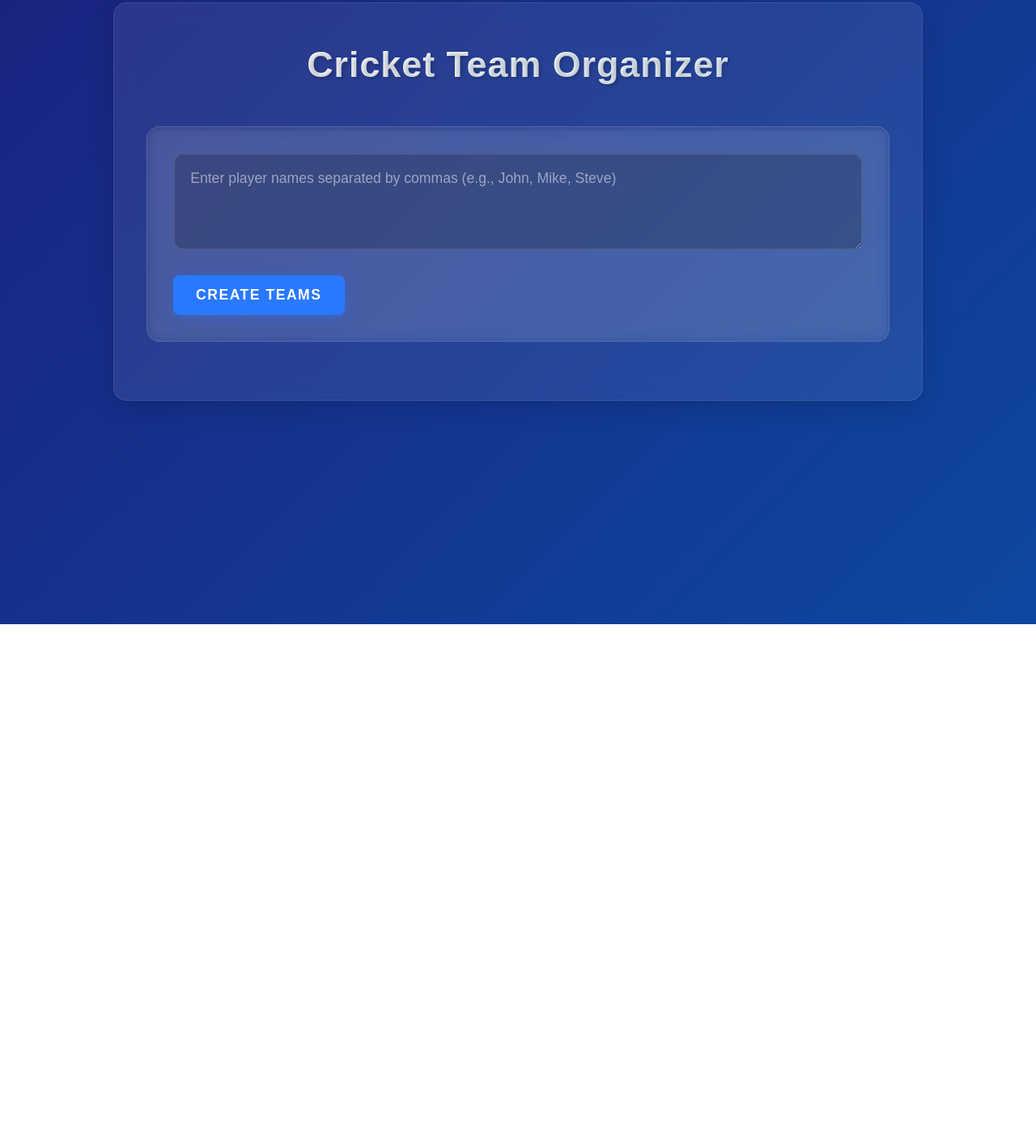
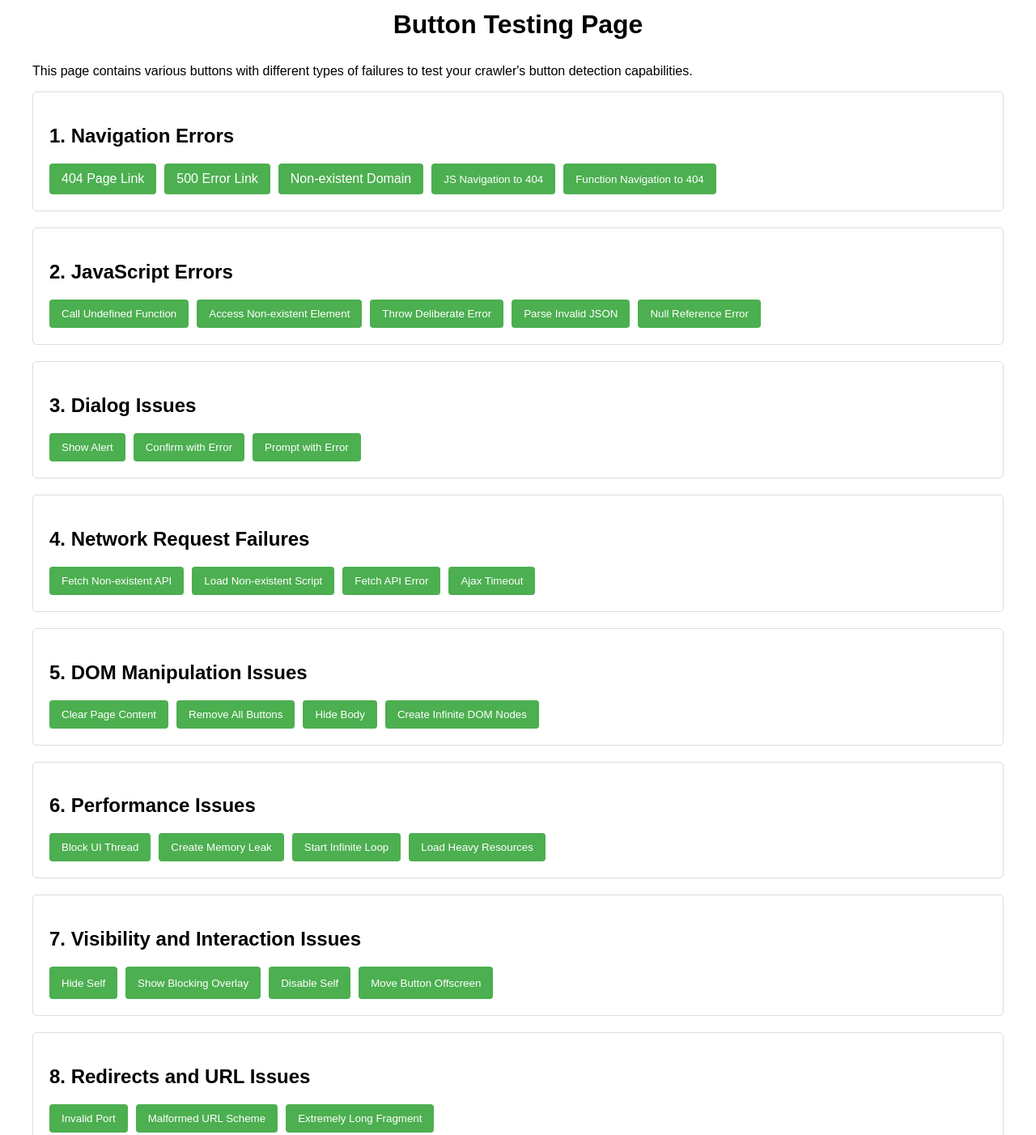
Before and after one commit to AshishMishra8120/cricket, a plain HTML site: page index.html in a window 1280 px wide. Shown: the part 29-1431 px from the top of the page at 81% size. Before the commit the page ends 800 px from the top, so only its background shows below. Drawn offline with Linux system fonts and the light colour scheme.

Commit message:
Update index.html

```diff
--- a/index.html
+++ b/index.html
@@ -3,405 +3,251 @@
 <head>
     <meta charset="UTF-8">
     <meta name="viewport" content="width=device-width, initial-scale=1.0">
-    <title>Exatip Cricket Team Organizer</title>
+    <title>Button Testing Page</title>
     <style>
-        :root {
-            --primary-color: #1a237e;
-            --secondary-color: #0d47a1;
-            --accent-color: #2979ff;
-            --success-color: #00c853;
-            --text-color: #ffffff;
-            --shadow-color: rgba(0, 0, 0, 0.15);
-            --card-bg: rgba(255, 255, 255, 0.08);
-            --hover-bg: rgba(255, 255, 255, 0.12);
-            --border-radius: 16px;
-        }
-
-        * {
-            margin: 0;
-            padding: 0;
-            box-sizing: border-box;
-            font-family: 'Poppins', sans-serif;
-        }
-
         body {
-            background: linear-gradient(135deg, var(--primary-color), var(--secondary-color));
-            min-height: 100vh;
-            padding: 2rem;
-            color: var(--text-color);
-            line-height: 1.6;
-            background-attachment: fixed;
-        }
-
-        .container {
-            max-width: 1000px;
+            font-family: Arial, sans-serif;
+            max-width: 1200px;
             margin: 0 auto;
-            padding: 2.5rem;
-            background: var(--card-bg);
-            border-radius: var(--border-radius);
-            box-shadow: 0 8px 32px var(--shadow-color);
-            backdrop-filter: blur(10px);
-            border: 1px solid rgba(255, 255, 255, 0.1);
+            padding: 20px;
         }
 
         h1 {
             text-align: center;
-            margin-bottom: 2.5rem;
-            font-size: 2.8rem;
-            font-weight: 700;
-            background: linear-gradient(45deg, #fff, #e3f2fd);
-            -webkit-background-clip: text;
-            -webkit-text-fill-color: transparent;
-            text-shadow: 2px 2px 4px rgba(0, 0, 0, 0.2);
-            letter-spacing: 1px;
+            margin-bottom: 30px;
         }
 
-        .input-section {
-            background: var(--card-bg);
-            padding: 2rem;
-            border-radius: var(--border-radius);
-            margin-bottom: 2rem;
-            box-shadow: inset 0 2px 4px var(--shadow-color);
-            border: 1px solid rgba(255, 255, 255, 0.1);
+        .test-section {
+            border: 1px solid #ddd;
+            padding: 20px;
+            margin-bottom: 20px;
+            border-radius: 5px;
         }
 
-        textarea {
-            width: 100%;
-            padding: 1.2rem;
-            border: 2px solid rgba(255, 255, 255, 0.1);
-            border-radius: calc(var(--border-radius) - 4px);
-            background: rgba(0, 0, 0, 0.2);
-            color: var(--text-color);
-            font-size: 1.1rem;
-            min-height: 120px;
-            margin-bottom: 1.5rem;
-            resize: vertical;
-            transition: all 0.3s ease;
+        .button-container {
+            display: flex;
+            flex-wrap: wrap;
+            gap: 10px;
+            margin-top: 10px;
         }
 
-        textarea:focus {
-            outline: none;
-            border-color: var(--accent-color);
-            box-shadow: 0 0 0 3px rgba(41, 121, 255, 0.2);
-            background: rgba(0, 0, 0, 0.25);
+        button, a.button {
+            padding: 10px 15px;
+            background-color: #4CAF50;
+            color: white;
+            border: none;
+            border-radius: 4px;
+            cursor: pointer;
+            text-decoration: none;
+            display: inline-block;
         }
 
-        textarea::placeholder {
-            color: rgba(255, 255, 255, 0.5);
+        button:hover, a.button:hover {
+            background-color: #45a049;
         }
 
-        button {
-            padding: 14px 28px;
-            background: var(--accent-color);
-            border: none;
-            border-radius: calc(var(--border-radius) - 8px);
-            color: white;
-            font-size: 1.1rem;
-            font-weight: 600;
-            cursor: pointer;
-            transition: all 0.3s ease;
-            text-transform: uppercase;
-            letter-spacing: 1.5px;
-            box-shadow: 0 4px 15px rgba(41, 121, 255, 0.3);
+        button.error {
+            background-color: #f44336;
         }
 
-        button:hover {
-            background: #2962ff;
-            transform: translateY(-2px);
-            box-shadow: 0 6px 20px rgba(41, 121, 255, 0.4);
+        button.warning {
+            background-color: #ff9800;
         }
 
-        button:active {
-            transform: translateY(0);
+        #overlay {
+            display: none;
+            position: fixed;
+            top: 0;
+            left: 0;
+            width: 100%;
+            height: 100%;
+            background-color: rgba(0,0,0,0.7);
+            z-index: 1000;
         }
 
-        .teams-display {
-            display: none;
-            gap: 2rem;
-            margin-top: 2.5rem;
-        }
-
-        .team {
-            background: var(--card-bg);
-            padding: 2rem;
-            border-radius: var(--border-radius);
-            margin: 1rem 0;
-            box-shadow: 0 4px 15px var(--shadow-color);
-            border: 1px solid rgba(255, 255, 255, 0.1);
-            transition: transform 0.3s ease;
-        }
-
-        .team:hover {
-            transform: translateY(-5px);
-        }
-
-        .team h2 {
-            color: #fff;
-            margin-bottom: 1.5rem;
-            padding-bottom: 0.8rem;
-            border-bottom: 2px solid rgba(255, 255, 255, 0.1);
-            font-size: 1.8rem;
-            text-transform: uppercase;
-            letter-spacing: 2px;
-        }
-
-        .player-list {
-            list-style: none;
-            padding: 0;
-        }
-
-        .player-list li {
-            padding: 0.8rem 1rem;
-            border-bottom: 1px solid rgba(255, 255, 255, 0.1);
-            transition: background-color 0.3s ease;
-            border-radius: 8px;
-        }
-
-        .player-list li:hover {
-            background: var(--hover-bg);
-        }
-
-        .common-player {
-            background: linear-gradient(45deg, #ff6f00, #ff9100);
-            padding: 1.2rem;
-            border-radius: var(--border-radius);
-            margin-top: 1.5rem;
-            text-align: center;
-            font-weight: bold;
-            box-shadow: 0 4px 15px rgba(255, 145, 0, 0.3);
-            border: 1px solid rgba(255, 255, 255, 0.1);
-        }
-
-        .coin-section {
-            display: none;
-            text-align: center;
-            margin-top: 2.5rem;
-            padding: 2.5rem;
-            background: var(--card-bg);
-            border-radius: var(--border-radius);
-            border: 1px solid rgba(255, 255, 255, 0.1);
-        }
-
-        .coin {
-            width: 200px;
-            height: 200px;
-            margin: 2.5rem auto;
-            position: relative;
-            cursor: pointer;
-            transform-style: preserve-3d;
-            transition: transform 3s ease-out;
-        }
-
-        .coin-heads, .coin-tails {
-            width: 100%;
-            height: 100%;
-            position: absolute;
-            backface-visibility: hidden;
-            border-radius: 50%;
-            display: flex;
-            align-items: center;
-            justify-content: center;
-            font-size: 3rem;
-            font-weight: bold;
-            background: linear-gradient(45deg, #ffd700, #ffab00);
-            box-shadow:
-                0 0 30px rgba(255, 215, 0, 0.5),
-                inset 0 0 20px rgba(255, 255, 255, 0.5);
-            border: 8px solid #fff;
-        }
-
-        .coin-tails {
-            transform: rotateY(180deg);
-            background: linear-gradient(45deg, #ffab00, #ffd700);
-        }
-
-        #tossResult {
-            font-size: 1.8rem;
-            font-weight: bold;
-            margin-top: 1.5rem;
-            padding: 1.2rem;
-            background: var(--card-bg);
-            border-radius: var(--border-radius);
-            animation: fadeIn 0.5s ease-out;
-        }
-
-        @keyframes fadeIn {
-            from { opacity: 0; transform: translateY(10px); }
-            to { opacity: 1; transform: translateY(0); }
-        }
-
-        @media (max-width: 768px) {
-            body {
-                padding: 1rem;
-            }
-
-            .container {
-                padding: 1.5rem;
-            }
-
-            h1 {
-                font-size: 2rem;
-            }
-
-            .coin {
-                width: 150px;
-                height: 150px;
-            }
-
-            button {
-                width: 100%;
-            }
-        }
-
-        /* Glass morphism effect for cards */
-        .team, .input-section, .coin-section {
-            backdrop-filter: blur(10px);
-            -webkit-backdrop-filter: blur(10px);
-        }
-
-        /* Smooth scrolling */
-        html {
-            scroll-behavior: smooth;
+        code {
+            background-color: #f5f5f5;
+            padding: 2px 4px;
+            border-radius: 3px;
+            font-family: monospace;
         }
     </style>
 </head>
 <body>
-    <div class="container">
-        <h1>Cricket Team Organizer</h1>
+    <h1>Button Testing Page</h1>
+    <p>This page contains various buttons with different types of failures to test your crawler's button detection capabilities.</p>
 
-        <div class="input-section">
-            <textarea id="playerNames" placeholder="Enter player names separated by commas (e.g., John, Mike, Steve)"></textarea>
-            <button onclick="createTeams()">Create Teams</button>
-        </div>
-
-        <div class="teams-display" id="teamsDisplay">
-            <div class="team" id="team1">
-                <h2>Team 1</h2>
-                <ul class="player-list" id="team1Players"></ul>
-            </div>
-            <div class="team" id="team2">
-                <h2>Team 2</h2>
-                <ul class="player-list" id="team2Players"></ul>
-            </div>
-            <div id="commonPlayer"></div>
-            <button onclick="showCoinToss()">Proceed to Toss</button>
-        </div>
-
-        <div class="coin-section" id="coinSection">
-            <h2>Coin Toss</h2>
-            <div class="coin" onclick="flipCoin()" id="coin">
-                <div class="coin-heads">H</div>
-                <div class="coin-tails">T</div>
-            </div>
-            <div id="tossResult"></div>
+    <div class="test-section">
+        <h2>1. Navigation Errors</h2>
+        <div class="button-container">
+            <a href="/non-existent-page" class="button">404 Page Link</a>
+            <a href="/server-error-simulation" class="button error">500 Error Link</a>
+            <a href="https://non-existent-domain-123456789.com" class="button error">Non-existent Domain</a>
+            <button onclick="window.location.href='/broken-page'">JS Navigation to 404</button>
+            <button onclick="navigateTo('/another-404-page')">Function Navigation to 404</button>
         </div>
     </div>
 
+    <div class="test-section">
+        <h2>2. JavaScript Errors</h2>
+        <div class="button-container">
+            <button onclick="undefinedFunction()">Call Undefined Function</button>
+            <button onclick="document.querySelector('#non-existent-element').innerHTML = 'Test'">Access Non-existent Element</button>
+            <button onclick="throw new Error('Deliberate error')">Throw Deliberate Error</button>
+            <button onclick="JSON.parse('invalid json')">Parse Invalid JSON</button>
+            <button onclick="x = {}; x.y.z = 1;">Null Reference Error</button>
+        </div>
+    </div>
+
+    <div class="test-section">
+        <h2>3. Dialog Issues</h2>
+        <div class="button-container">
+            <button onclick="alert('This is an alert')">Show Alert</button>
+            <button onclick="if(confirm('Confirm this action?')) { undefinedFunction(); }">Confirm with Error</button>
+            <button onclick="var input = prompt('Enter something:'); processPromptInput(input);">Prompt with Error</button>
+        </div>
+    </div>
+
+    <div class="test-section">
+        <h2>4. Network Request Failures</h2>
+        <div class="button-container">
+            <button onclick="fetchNonExistentAPI()">Fetch Non-existent API</button>
+            <button onclick="loadScript('/non-existent-script.js')">Load Non-existent Script</button>
+            <button onclick="fetch('/api/error').then(r => r.json())">Fetch API Error</button>
+            <button onclick="$.ajax({url: '/api/timeout'})">Ajax Timeout</button>
+        </div>
+    </div>
+
+    <div class="test-section">
+        <h2>5. DOM Manipulation Issues</h2>
+        <div class="button-container">
+            <button onclick="document.body.innerHTML = ''">Clear Page Content</button>
+            <button onclick="removeAllButtons()">Remove All Buttons</button>
+            <button onclick="document.body.style.display = 'none'">Hide Body</button>
+            <button onclick="createInfiniteNodes()">Create Infinite DOM Nodes</button>
+        </div>
+    </div>
+
+    <div class="test-section">
+        <h2>6. Performance Issues</h2>
+        <div class="button-container">
+            <button onclick="blockUIThread()">Block UI Thread</button>
+            <button onclick="createMemoryLeak()">Create Memory Leak</button>
+            <button onclick="startInfiniteLoop()">Start Infinite Loop</button>
+            <button onclick="loadHeavyResources()">Load Heavy Resources</button>
+        </div>
+    </div>
+
+    <div class="test-section">
+        <h2>7. Visibility and Interaction Issues</h2>
+        <div class="button-container">
+            <button onclick="this.style.display = 'none'">Hide Self</button>
+            <button onclick="showOverlay()">Show Blocking Overlay</button>
+            <button onclick="this.disabled = true">Disable Self</button>
+            <button onclick="moveOffscreen()">Move Button Offscreen</button>
+            <div style="position: relative; height: 40px; overflow: hidden;">
+                <button style="position: absolute; left: -9999px;" onclick="alert('Hidden button clicked')">Invisible Button</button>
+            </div>
+        </div>
+    </div>
+
+    <div class="test-section">
+        <h2>8. Redirects and URL Issues</h2>
+        <div class="button-container">
+            <button onclick="window.location.href = 'http://' + window.location.hostname + ':invalid-port'">Invalid Port</button>
+            <button onclick="window.location.href = 'malformed://url'">Malformed URL Scheme</button>
+            <button onclick="window.location.href = window.location.href + '#' + Array(1000).join('fragment')">Extremely Long Fragment</button>
+        </div>
+    </div>
+
+    <div id="overlay" onclick="this.style.display = 'none'"></div>
+
     <script>
-        let isFlipping = false;
-        let clickTimeout = null;
-        let clickCount = 0;
-
-        function createTeams() {
-            const playerNamesText = document.getElementById('playerNames').value.trim();
-            if (!playerNamesText) {
-                alert('Please enter player names');
-                return;
-            }
-
-            let players = playerNamesText.split(',')
-                .map(name => name.trim())
-                .filter(name => name.length > 0);
-
-            if (players.length < 2) {
-                alert('Please enter at least 2 players');
-                return;
-            }
-
-            // Check for Ashish
-            const ashishIndex = players.findIndex(name =>
-                name.toLowerCase() === 'ashish');
-            let commonPlayer = null;
-
-            // If Ashish exists and we need a common player, make Ashish the common player
-            if (players.length % 2 !== 0) {
-                if (ashishIndex !== -1) {
-                    commonPlayer = players.splice(ashishIndex, 1)[0];
-                }
-            }
-
-            // Shuffle remaining players
-            players = shuffleArray(players);
-
-            const midPoint = Math.floor(players.length / 2);
-            const team1 = players.slice(0, midPoint);
-            const team2 = players.slice(midPoint);
-
-            // If we need a common player but didn't find Ashish
-            if (players.length % 2 !== 0 && !commonPlayer) {
-                commonPlayer = team2.pop();
-            }
-
-            // Display teams
-            document.getElementById('team1Players').innerHTML = team1
-                .map(player => `<li>${player}</li>`)
-                .join('');
-            document.getElementById('team2Players').innerHTML = team2
-                .map(player => `<li>${player}</li>`)
-                .join('');
-            document.getElementById('commonPlayer').innerHTML = commonPlayer ?
-                `<div class="common-player">Common Player: ${commonPlayer}</div>` : '';
-
-            document.getElementById('teamsDisplay').style.display = 'block';
+        // Helper functions for button actions
+        function navigateTo(url) {
+            window.location.href = url;
         }
 
-        function shuffleArray(array) {
-            for (let i = array.length - 1; i > 0; i--) {
-                const j = Math.floor(Math.random() * (i + 1));
-                [array[i], array[j]] = [array[j], array[i]];
-            }
-            return array;
+        function processPromptInput(input) {
+            // This will cause an error if input is null or undefined
+            return input.toLowerCase();
         }
 
-        function showCoinToss() {
-            document.getElementById('coinSection').style.display = 'block';
+        function fetchNonExistentAPI() {
+            fetch('/api/non-existent')
+                .then(response => response.json())
+                .then(data => console.log(data))
+                .catch(error => console.error('Error:', error));
         }
 
-        function flipCoin() {
-            if (isFlipping) return;
+        function loadScript(src) {
+            const script = document.createElement('script');
+            script.src = src;
+            script.onerror = function() {
+                console.error('Failed to load script:', src);
+            };
+            document.body.appendChild(script);
+        }
 
-            clickCount++;
+        function removeAllButtons() {
+            const buttons = document.querySelectorAll('button, a.button');
+            buttons.forEach(button => button.parentNode.removeChild(button));
+        }
 
-            if (clickTimeout) {
-                // Double click detected
-                clearTimeout(clickTimeout);
-                clickTimeout = null;
-                handleCoinFlip(true); // Force heads for double click
-            } else {
-                // Wait to see if it's a single or double click
-                clickTimeout = setTimeout(() => {
-                    clickTimeout = null;
-                    if (clickCount === 1) {
-                        handleCoinFlip(false); // Force tails for single click
-                    }
-                    clickCount = 0;
-                }, 300); // 300ms window for double click
+        function createInfiniteNodes() {
+            function addNodes() {
+                const div = document.createElement('div');
+                div.innerHTML = Array(100).fill('<span>node</span>').join('');
+                document.body.appendChild(div);
+                setTimeout(addNodes, 10);
+            }
+            addNodes();
+        }
+
+        function blockUIThread() {
+            const start = Date.now();
+            while (Date.now() - start < 5000) {
+                // Block for 5 seconds
             }
         }
 
-        function handleCoinFlip(isHeads) {
-            isFlipping = true;
-            const coin = document.getElementById('coin');
-            const result = document.getElementById('tossResult');
-            const rotations = 5 + Math.floor(Math.random() * 5);
+        function createMemoryLeak() {
+            window.leakedArray = window.leakedArray || [];
+            function addToLeak() {
+                window.leakedArray.push(new Array(1000000).fill('memory leak'));
+                setTimeout(addToLeak, 100);
+            }
+            addToLeak();
+        }
 
-            coin.style.transition = 'transform 3s ease-out';
-            coin.style.transform = `rotateY(${rotations * 360 + (isHeads ? 0 : 180)}deg)`;
+        function startInfiniteLoop() {
+            setTimeout(function() {
+                let counter = 0;
+                setInterval(function() {
+                    counter++;
+                    console.log('Infinite interval:', counter);
+                }, 10);
+            }, 1000);
+        }
 
-            setTimeout(() => {
-                result.innerHTML = `<h3>It's ${isHeads ? 'Heads' : 'Tails'}!</h3>`;
-                isFlipping = false;
-            }, 3000);
+        function loadHeavyResources() {
+            for (let i = 0; i < 10; i++) {
+                const img = new Image();
+                img.src = `https://picsum.photos/3000/2000?random=${i}`;
+                document.body.appendChild(img);
+            }
+        }
+
+        function showOverlay() {
+            document.getElementById('overlay').style.display = 'block';
+        }
+
+        function moveOffscreen() {
+            const buttons = document.querySelectorAll('button');
+            buttons.forEach(button => {
+                button.style.position = 'absolute';
+                button.style.left = '-9999px';
+            });
         }
     </script>
 </body>
```
